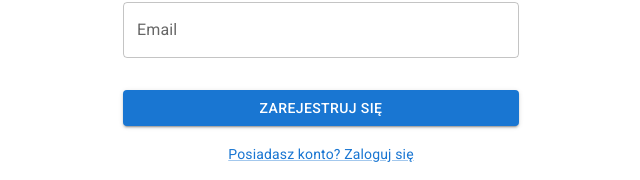
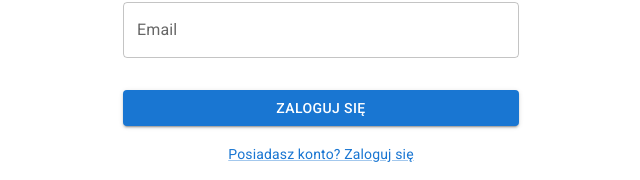
Before and after one commit to MarcinSQL/Smart-Organiser, a React (Create React App) app: page / in a window 1280 px wide. Both pictures are taken after a click on the link "Nie masz konta? Zarejestruj się". Shown: the part 391-571 px from the top of the page, without its empty margins (319-959 px from the left). Built offline with nearby package versions, Linux system fonts and the light colour scheme.

Commit message:
SO-53: Add loading function to buttons of authorization pages

```diff
--- a/src/modules/logic/authorization/useConfirmAccount.ts
+++ b/src/modules/logic/authorization/useConfirmAccount.ts
@@ -15,6 +15,7 @@ export default function useConfirmAccount() {
   const [userData] = useSearchParams();
   const { userId } = useParams();
   const userToken = userData.get("token");
+  const isLoading = mutation.isLoading;
 
   let userSchema = yup.object().shape({
     password: yup
@@ -46,5 +47,6 @@ export default function useConfirmAccount() {
     handleSubmit,
     onSubmit,
     control,
+    isLoading,
   };
 }
--- a/src/modules/logic/authorization/useResetPassword.ts
+++ b/src/modules/logic/authorization/useResetPassword.ts
@@ -13,6 +13,7 @@ interface IFormInput {
 export default function useResetPassword() {
   const mutation = useResetPasswordMutation();
   const navigate = useNavigate();
+  const isLoading = mutation.isLoading;
 
   const goToSignUp = () => {
     navigate(SignUpLink);
@@ -43,5 +44,6 @@ export default function useResetPassword() {
     control,
     goToSignUp,
     goToSignIn,
+    isLoading,
   };
 }
--- a/src/modules/logic/authorization/useResetPasswordConfirmation.ts
+++ b/src/modules/logic/authorization/useResetPasswordConfirmation.ts
@@ -15,6 +15,7 @@ export default function useResetPasswordConfirm() {
   const [userData] = useSearchParams();
   const userId = userData.get("userId");
   const userToken = userData.get("token");
+  const isLoading = mutation.isLoading;
 
   let userSchema = yup.object().shape({
     password: yup
@@ -46,5 +47,6 @@ export default function useResetPasswordConfirm() {
     handleSubmit,
     onSubmit,
     control,
+    isLoading,
   };
 }
--- a/src/modules/logic/authorization/useSignUp.ts
+++ b/src/modules/logic/authorization/useSignUp.ts
@@ -15,6 +15,7 @@ interface IFormInput {
 export default function useSignUp() {
   const mutation = useSignUpMutation();
   const navigate = useNavigate();
+  const isLoading = mutation.isLoading;
 
   const goToSignIn = () => {
     navigate(SignInLink);
@@ -43,5 +44,6 @@ export default function useSignUp() {
     onSubmit,
     control,
     goToSignIn,
+    isLoading,
   };
 }
--- a/src/modules/views/authorization/ConfirmAccount.tsx
+++ b/src/modules/views/authorization/ConfirmAccount.tsx
@@ -11,9 +11,11 @@ import BlackboxStudioLogo from "assets/images/Blackbox_Studio_1.png";
 import useConfirmAccount from "modules/logic/authorization/useConfirmAccount";
 import { logoHeight, logoWidth } from "components/utils/sizes";
 import { Toaster } from "react-hot-toast";
+import TextCircularProgress from "components/UI/TextCircularProgress";
 
 export default function ConfirmAccount() {
-  const { handleSubmit, register, onSubmit, control } = useConfirmAccount();
+  const { handleSubmit, register, onSubmit, control, isLoading } =
+    useConfirmAccount();
   return (
     <Container
       component="main"
@@ -61,12 +63,16 @@ export default function ConfirmAccount() {
             {...register("confirmPassword", { required: true })}
           />
           <Button
+            disabled={isLoading}
             type="submit"
             fullWidth
             variant="contained"
             sx={{ mt: 3, mb: 2 }}
           >
-            Potwierdź konto
+            <TextCircularProgress
+              isLoading={isLoading}
+              text="Potwierdź konto"
+            />
           </Button>
         </Box>
       </Box>
--- a/src/modules/views/authorization/ResetPassword.tsx
+++ b/src/modules/views/authorization/ResetPassword.tsx
@@ -13,10 +13,18 @@ import BlackboxStudioLogo from "assets/images/Blackbox_Studio_1.png";
 import useResetPassword from "modules/logic/authorization/useResetPassword";
 import { logoHeight, logoWidth } from "components/utils/sizes";
 import { Toaster } from "react-hot-toast";
+import TextCircularProgress from "components/UI/TextCircularProgress";
 
 export default function ResetPassword() {
-  const { handleSubmit, register, onSubmit, control, goToSignUp, goToSignIn } =
-    useResetPassword();
+  const {
+    handleSubmit,
+    register,
+    onSubmit,
+    control,
+    goToSignUp,
+    goToSignIn,
+    isLoading,
+  } = useResetPassword();
 
   return (
     <Container
@@ -58,12 +66,13 @@ export default function ResetPassword() {
             {...register("email", { required: true })}
           />
           <Button
+            disabled={isLoading}
             type="submit"
             fullWidth
             variant="contained"
             sx={{ mt: 3, mb: 2 }}
           >
-            Wyślij
+            <TextCircularProgress isLoading={isLoading} text="Wyślij" />
           </Button>
           <Grid container gap={2}>
             <Grid item xs>
--- a/src/modules/views/authorization/ResetPasswordConfirmation.tsx
+++ b/src/modules/views/authorization/ResetPasswordConfirmation.tsx
@@ -11,9 +11,10 @@ import BlackboxStudioLogo from "assets/images/Blackbox_Studio_1.png";
 import useResetPasswordConfirm from "modules/logic/authorization/useResetPasswordConfirmation";
 import { logoHeight, logoWidth } from "components/utils/sizes";
 import { Toaster } from "react-hot-toast";
+import TextCircularProgress from "components/UI/TextCircularProgress";
 
 export default function ResetPasswordConfirmation() {
-  const { handleSubmit, register, onSubmit, control } =
+  const { handleSubmit, register, onSubmit, control, isLoading } =
     useResetPasswordConfirm();
   return (
     <Container
@@ -28,20 +29,20 @@ export default function ResetPasswordConfirmation() {
       }}
     >
       <CssBaseline />
-      <Toaster position={'bottom-right'} />
+      <Toaster position={"bottom-right"} />
       <Box
         sx={{
           display: "flex",
           flexDirection: "column",
           alignItems: "center",
-          mb: 6
+          mb: 6,
         }}
       >
         <Avatar
           src={BlackboxStudioLogo}
           alt="Blackbox Studio logo"
           variant="rounded"
-          sx={{ width: logoWidth, height: logoHeight, m: 4}}
+          sx={{ width: logoWidth, height: logoHeight, m: 4 }}
         />
         <Typography component="h1" variant="h5">
           Utwórz nowe hasło
@@ -62,12 +63,13 @@ export default function ResetPasswordConfirmation() {
             {...register("confirmPassword", { required: true })}
           />
           <Button
+            disabled={isLoading}
             type="submit"
             fullWidth
             variant="contained"
             sx={{ mt: 3, mb: 2 }}
           >
-            Zmień hasło
+            <TextCircularProgress isLoading={isLoading} text="Zmień hasło" />
           </Button>
         </Box>
       </Box>
--- a/src/modules/views/authorization/SignUp.tsx
+++ b/src/modules/views/authorization/SignUp.tsx
@@ -13,9 +13,11 @@ import BlackboxStudioLogo from "assets/images/Blackbox_Studio_1.png";
 import useSignUp from "modules/logic/authorization/useSignUp";
 import { logoHeight, logoWidth } from "components/utils/sizes";
 import { Toaster } from "react-hot-toast";
+import TextCircularProgress from "components/UI/TextCircularProgress";
 
 export default function SignUp() {
-  const { handleSubmit, register, onSubmit, control, goToSignIn } = useSignUp();
+  const { handleSubmit, register, onSubmit, control, goToSignIn, isLoading } =
+    useSignUp();
 
   return (
     <Container
@@ -81,12 +83,13 @@ export default function SignUp() {
             {...register("email", { required: true })}
           />
           <Button
+            disabled={isLoading}
             type="submit"
             fullWidth
             variant="contained"
             sx={{ mt: 3, mb: 2 }}
           >
-            Zarejestruj się
+            <TextCircularProgress isLoading={isLoading} text="Zaloguj się" />
           </Button>
           <Link onClick={goToSignIn} variant="body2" sx={{ cursor: "pointer" }}>
             {"Posiadasz konto? Zaloguj się"}
```
